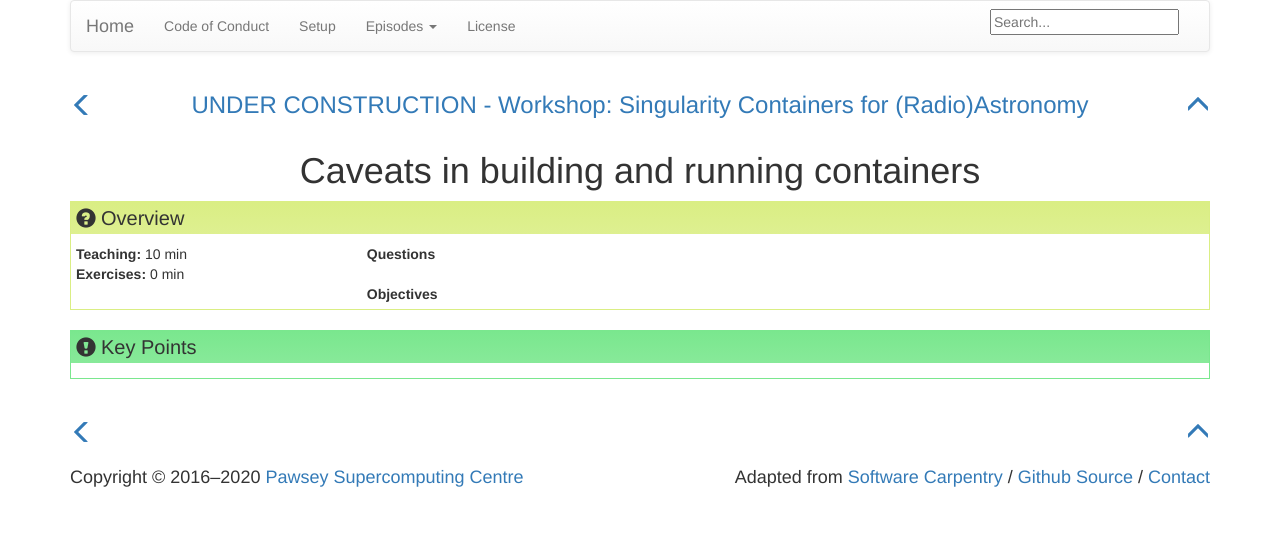
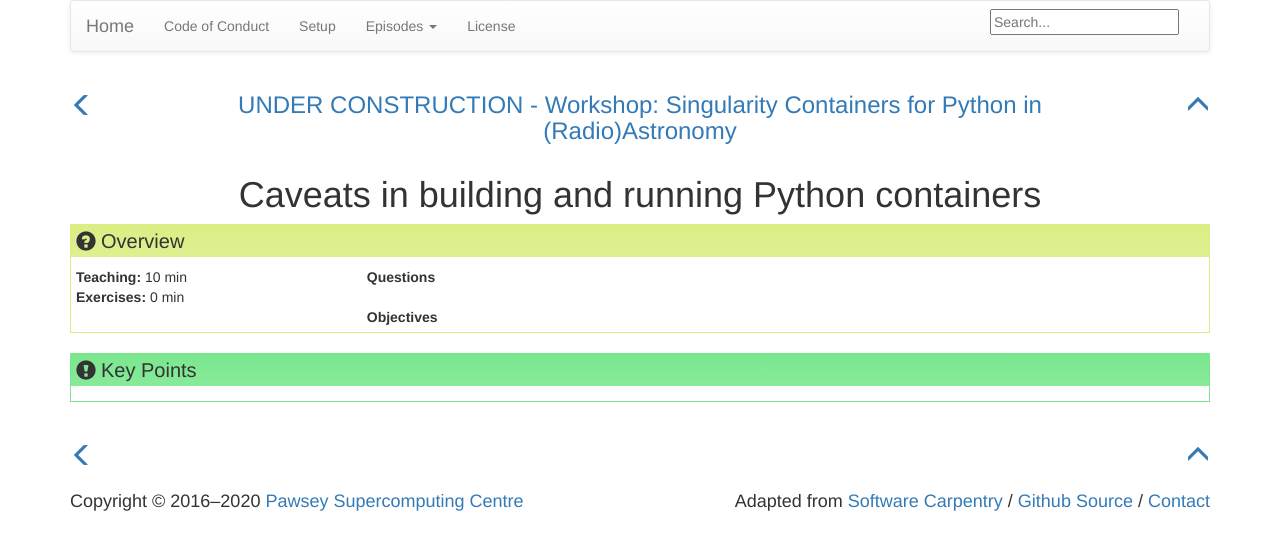
Before and after one commit to PawseySC/containers-astro-python-workshop, a Jekyll site: the page built from _episodes/3.misc.md, in a window 1280 px wide. Shown: the top 550 px of the page. Built offline with Jekyll 4.4.1, drawn with Linux system fonts in a browser that asks for light colours.

Commit message:
updated workshop TITLE

```diff
--- a/_config.yml
+++ b/_config.yml
@@ -6,7 +6,7 @@
 carpentry: "swc"
 
 # Overall title for pages.
-title: "UNDER CONSTRUCTION - Workshop: Singularity Containers for (Radio)Astronomy"
+title: "UNDER CONSTRUCTION - Workshop: Singularity Containers for Python in (Radio)Astronomy"
 
 # Contact.  This *must* include the protocol: if it's an email
 # address, it must look like "mailto:lessons@software-carpentry.org",
--- a/_episodes/3.misc.md
+++ b/_episodes/3.misc.md
@@ -1,5 +1,5 @@
 ---
-title: "Caveats in building and running containers"
+title: "Caveats in building and running Python containers"
 teaching: 10
 exercises: 0
 questions:
```
